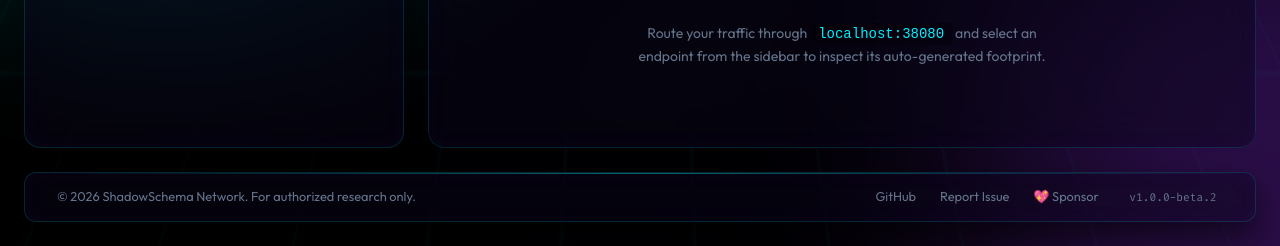
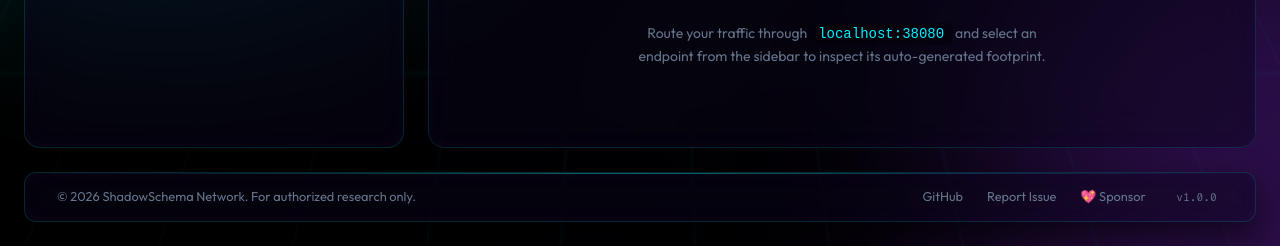
Before and after one commit to notfixingit3/shadowschema, a website built with Vite: page dashboard/index.html in a window 1280 px wide. Shown: the part 554-800 px from the top of the page. Built offline with nearby package versions, Linux system fonts and the light colour scheme; files whose address does not match are found by name.

Commit message:
chore: bump version to v1.0.0 for release
"Let's split up and look for clues."

```diff
--- a/dashboard/index.html
+++ b/dashboard/index.html
@@ -148,7 +148,7 @@
             <a href="https://github.com/notfixingit3/shadowschema" target="_blank" rel="noopener" class="footer-link">GitHub</a>
             <a href="https://github.com/notfixingit3/shadowschema/issues" target="_blank" rel="noopener" class="footer-link">Report Issue</a>
             <a href="https://github.com/sponsors/notfixingit3" target="_blank" rel="noopener" class="footer-link sponsor-link">💖 Sponsor</a>
-            <span class="footer-version">v1.0.0-beta.2</span>
+            <span class="footer-version">v1.0.0</span>
           </div>
         </div>
       </footer>
```
